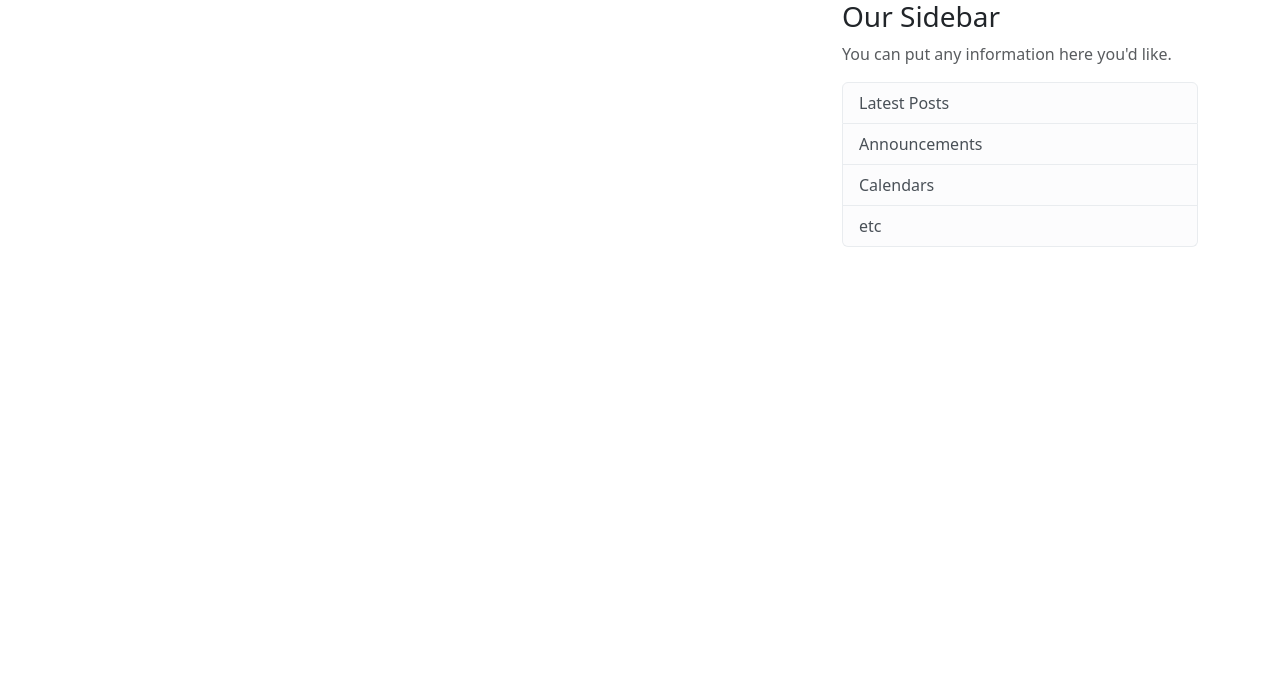
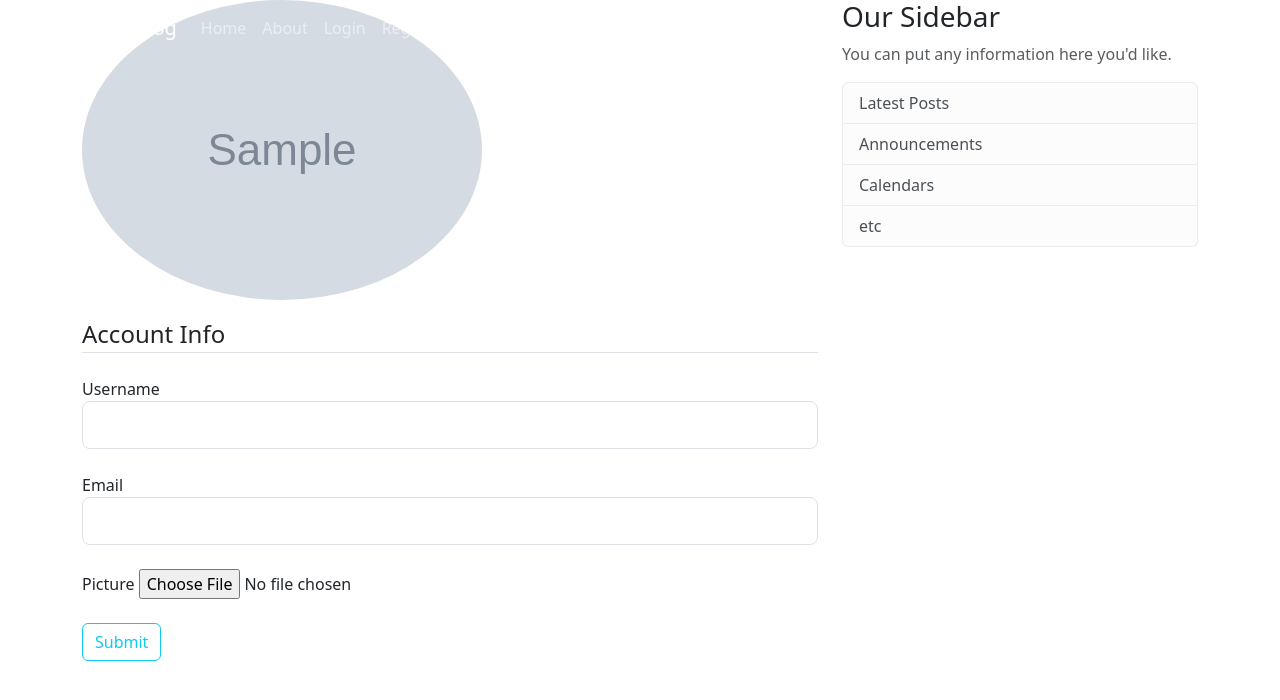
Before and after one commit to namanzzz/OurBlog, a Python web app: template templates/account.html in a window 1280 px wide. Shown: the top 700 px of the page. Run offline with Jinja, Linux system fonts and the light colour scheme; the template is opened without the code that fills it: most values are stand-ins (such as "Sample title", 1, 10 or a date in 2020); grey boxes marked "Sample" are stand-in pictures; form fields are guessed from the names that the template uses.

Commit message:
Update account.html

```diff
--- a/templates/account.html
+++ b/templates/account.html
@@ -1,5 +1,65 @@
 {% extends 'layout.html' %}
 
 {%block content%}
-<h1> {{ current_user.username }} </h1>
+
+<div class="content-section">
+  <div class="media">
+    <img class="rounded-circle account-img" src="{{ image_file }}">
+    <div class="media-body">
+      <h2 class="account-heading">{{ current_user.username }}</h2>
+      <p class="text-secondary">{{ current_user.email }}</p>
+    </div>
+  </div>
+
+  <form method="POST" action="" enctype="multipart/form-data">
+            {{ form.hidden_tag() }}
+            <fieldset class="form-group">
+                <legend class="border-bottom mb-4">Account Info</legend>
+                <div class="form-group">
+                    {{ form.username.label(class="form-control-label") }}
+
+                    {% if form.username.errors %}
+                        {{ form.username(class="form-control form-control-lg is-invalid") }}
+                        <div class="invalid-feedback">
+                            {% for error in form.username.errors %}
+                                <span>{{ error }}</span>
+                            {% endfor %}
+                        </div>
+                    {% else %}
+                        {{ form.username(class="form-control form-control-lg") }}
+                    {% endif %}
+                </div>
+                </br>
+                <div class="form-group">
+                    {{ form.email.label(class="form-control-label") }}
+                    {% if form.email.errors %}
+                        {{ form.email(class="form-control form-control-lg is-invalid") }}
+                        <div class="invalid-feedback">
+                            {% for error in form.email.errors %}
+                                <span>{{ error }}</span>
+                            {% endfor %}
+                        </div>
+                    {% else %}
+                        {{ form.email(class="form-control form-control-lg") }}
+                    {% endif %}
+                </div>
+            </br>
+
+                <div class="form-group">
+                    {{ form.picture.label() }}
+                    {{ form.picture(class="form-control-file")}}
+                    {% if form.picture.errors %}
+                       {% for error in form.picture.errors %}
+                             <span class="text-danger"> {{error}} </span> </br>
+                       {% endfor %}
+                    {% endif %}
+                </div></br>
+
+
+            </fieldset>
+            <div class="form-group">
+                {{ form.submit(class="btn btn-outline-info") }}
+            </div>
+        </form>
+</div>
 {%endblock content%}
```
